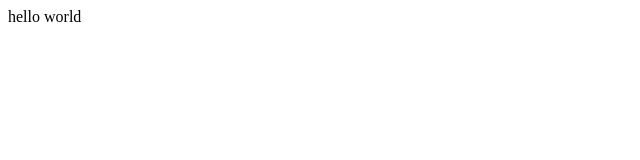
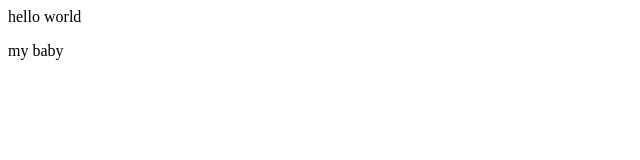
Before and after one commit to khuloodrizwan/git-course, a plain HTML site: page index.html in a window 1280 px wide. Shown: the full height of the page, 0-640 px from the left. Drawn offline with Linux system fonts and the light colour scheme.

Commit message:
Add new parameter

```diff
--- a/index.html
+++ b/index.html
@@ -1 +1,2 @@
 <p>hello world</p>
+<p> my baby </p>
```
